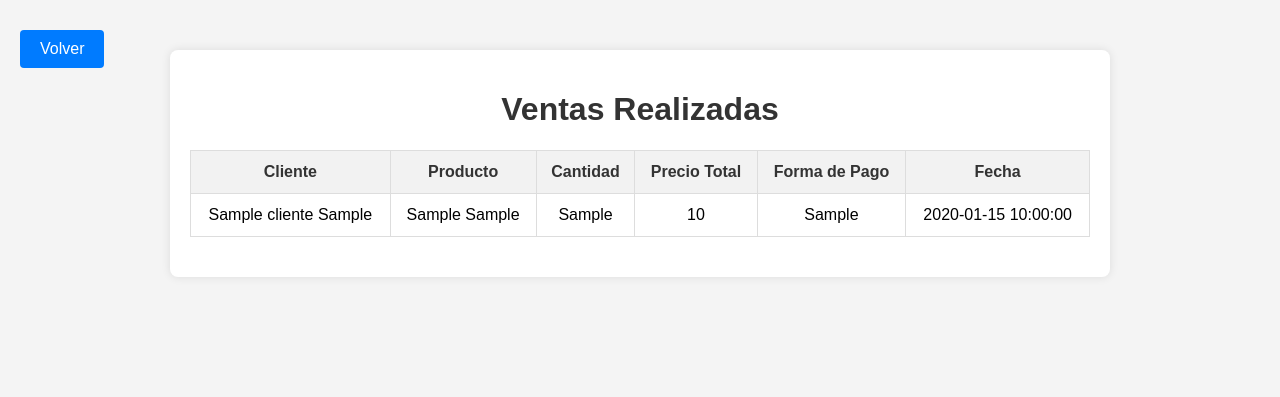
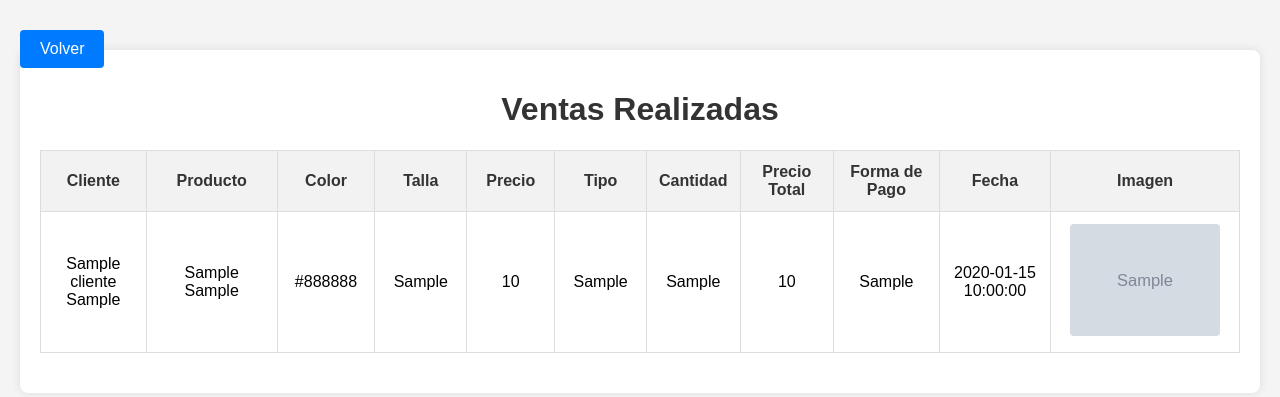
Before and after one commit to Roberto9080/repositorio_py, a Flask app: page /ventas/see_ventas in a window 1280 px wide. Shown: the top 397 px of the page. Run offline with Flask 3, Linux system fonts and the light colour scheme; the visitor is signed in with stand-in values (Sample User, id 1); tables that the repository leaves empty or names only in its code hold one stand-in row (values such as "Sample post"); grey boxes marked "Sample" are stand-in pictures.

Commit message:
mejores estilos para see_ventas

```diff
--- a/modulos/ventas.py
+++ b/modulos/ventas.py
@@ -107,7 +107,8 @@ def see_ventas():
         filters['fecha'] = request.form.get('fecha', '')
 
     query = """
-        SELECT v.ClienteID, v.ProductoID, v.Cantidad, v.MetodoPago, v.Total, c.Nombre AS cliente_nombre, c.Apellido AS cliente_apellido, p.marca, p.modelo, v.Fecha
+        SELECT v.ClienteID, v.ProductoID, v.Cantidad, v.MetodoPago, v.Total, c.Nombre AS cliente_nombre, c.Apellido AS cliente_apellido,
+               p.marca, p.modelo, p.color, p.talla, p.imagen_nombre, v.Fecha, p.tipo, p.precio
         FROM Ventas v
         JOIN Cliente c ON v.ClienteID = c.ClienteID
         JOIN Productos p ON v.ProductoID = p.ProductoID
--- a/static/styles_see_ventas.css
+++ b/static/styles_see_ventas.css
@@ -7,13 +7,14 @@ body {
 }
 
 .container {
-    max-width: 900px;
+    max-width: 1200px; /* Aumentar el ancho máximo del contenedor */
     margin: 50px auto;
     padding: 20px;
     background-color: #fff;
     box-shadow: 0 0 10px rgba(0, 0, 0, 0.1);
     border-radius: 8px;
     position: relative;
+    overflow-x: auto; /* Permitir desplazamiento horizontal si es necesario */
 }
 
 h1 {
@@ -45,17 +46,54 @@ tr:nth-child(even) {
     background-color: #f9f9f9;
 }
 
-/* Estilos específicos para la columna de fecha */
-table th:nth-child(3), table td:nth-child(3) {
-    width: 200px; /* Ajusta el ancho según sea necesario */
-    overflow: hidden;
-    text-overflow: ellipsis;
-    white-space: nowrap;
+/* Ajustar el ancho de columnas específicas */
+table th:nth-child(1), table td:nth-child(1) {
+    width: 150px; /* Ancho para Cliente */
 }
 
-/* Estilos para las imágenes (si es necesario) */
+table th:nth-child(2), table td:nth-child(2) {
+    width: 200px; /* Ancho para Producto */
+}
+
+table th:nth-child(3), table td:nth-child(3) {
+    width: 100px; /* Ancho para Color */
+}
+
+table th:nth-child(4), table td:nth-child(4) {
+    width: 100px; /* Ancho para Talla */
+}
+
+table th:nth-child(5), table td:nth-child(5) {
+    width: 100px; /* Ancho para Precio */
+}
+
+table th:nth-child(6), table td:nth-child(6) {
+    width: 100px; /* Ancho para Tipo */
+}
+
+table th:nth-child(7), table td:nth-child(7) {
+    width: 60px; /* Ancho para Cantidad */
+}
+
+table th:nth-child(8), table td:nth-child(8) {
+    width: 120px; /* Ancho para Precio Total */
+}
+
+table th:nth-child(9), table td:nth-child(9) {
+    width: 150px; /* Ancho para Forma de Pago */
+}
+
+table th:nth-child(10), table td:nth-child(10) {
+    width: 150px; /* Ancho para Fecha */
+}
+
+table th:nth-child(11), table td:nth-child(11) {
+    width: 200px; /* Ancho para Imagen */
+}
+
+/* Estilos para las imágenes */
 img {
-    max-width: 150px; /* Tamaño más grande */
+    max-width: 150px; /* Ajusta el tamaño de las imágenes */
     height: auto; /* Mantener la proporción */
     border-radius: 4px;
 }
@@ -80,7 +118,7 @@ img {
 
 .back-button {
     position: absolute; /* Posiciona el botón de manera absoluta */
-    top: 40px; /* Alinea el botón a 40px del borde superior */
-    left: 10px; /* Alinea el botón a 10px del borde izquierdo */
-    margin-left: 170px;
+    top: 20px; /* Alinea el botón a 20px del borde superior */
+    left: 20px; /* Alinea el botón a 20px del borde izquierdo */
+    z-index: 10; /* Asegura que el botón esté por encima del contenedor */
 }
--- a/templates/see_ventas.html
+++ b/templates/see_ventas.html
@@ -4,7 +4,7 @@
     <meta charset="UTF-8">
     <meta name="viewport" content="width=device-width, initial-scale=1.0">
     <title>Ver Ventas</title>
-    <link rel="stylesheet" href="{{ url_for('static', filename='styles_see_products.css') }}">
+    <link rel="stylesheet" href="{{ url_for('static', filename='styles_see_ventas.css') }}">
     <link rel="stylesheet" href="https://cdnjs.cloudflare.com/ajax/libs/font-awesome/6.0.0-beta3/css/all.min.css">
 </head>
 <body>
@@ -16,10 +16,15 @@
                 <tr>
                     <th>Cliente</th>
                     <th>Producto</th>
+                    <th>Color</th>
+                    <th>Talla</th>
+                    <th>Precio</th>
+                    <th>Tipo</th>
                     <th>Cantidad</th>
                     <th>Precio Total</th>
                     <th>Forma de Pago</th>
                     <th>Fecha</th>
+                    <th>Imagen</th>
                 </tr>
             </thead>
             <tbody>
@@ -27,10 +32,15 @@
                 <tr>
                     <td>{{ venta.cliente_nombre }} {{ venta.cliente_apellido }}</td>
                     <td>{{ venta.marca }} {{ venta.modelo }}</td>
+                    <td>{{ venta.color }}</td>
+                    <td>{{ venta.talla }}</td>
+                    <td>{{ venta.precio}}</td>
+                    <td>{{ venta.tipo}}</td>
                     <td>{{ venta.Cantidad }}</td>
                     <td>{{ venta.Total }}</td>
                     <td>{{ venta.MetodoPago }}</td>
                     <td>{{ venta.Fecha }}</td>
+                    <td><img src="{{ url_for('static', filename='images/' + venta.imagen_nombre) }}"></td>
                 </tr>
                 {% endfor %}
             </tbody>
```
